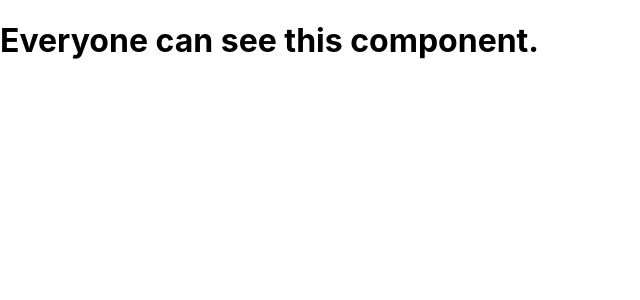
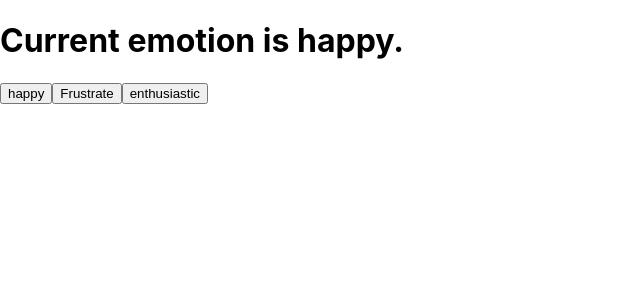
Before and after one commit to KHUDNELL/react-restaurant, a React (Create React App) app: page / in a window 1280 px wide. Shown: the top 300 px of the page, without its empty margins (0-640 px from the left). Built offline with nearby package versions, Linux system fonts and the light colour scheme.

Commit message:
useState Hook

```diff
--- a/src/App.js
+++ b/src/App.js
@@ -1,17 +1,17 @@
+import React, { useState } from "react";
 import './App.css';
 
-function SecretComponent() {
-  return <h1>Secret info for authorized users only.</h1>;
-}
 
-function RegularComponent() {
-  return <h1>Everyone can see this component.</h1>;
-}
-
-function App({authorized}) {
+function App() {
+  // first item is state variable, second function allows us to updated state.
+  const [emotion, setEmotion] = useState("happy");
+  console.log(emotion);
   return (
     <>
-    {authorized ? <SecretComponent /> : <RegularComponent />}
+     <h1>Current emotion is {emotion}.</h1>
+     <button onClick={()=>setEmotion('happy')}>happy</button>
+     <button onClick={()=>setEmotion('frustrated')}>Frustrate</button>
+     <button onClick={()=>setEmotion('enthusiastic')}>enthusiastic</button>
     </>
   )
 
--- a/src/index.js
+++ b/src/index.js
@@ -3,13 +3,8 @@
 import './index.css';
 import App from "./App";
 
-const [,,light] = ["boots", "tent", "headlamp"];
-
-console.log(light);
-
-
 ReactDOM.render(
 
- <App authorized={false}/>,
+ <App />,
   document.getElementById('root')
 );
```
